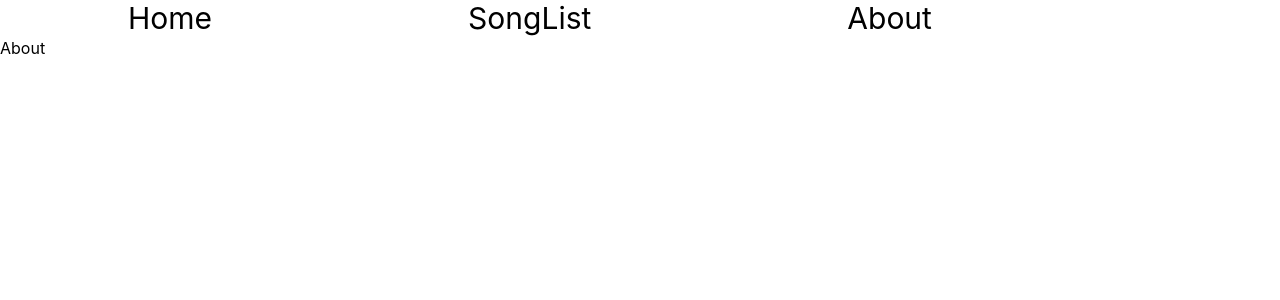
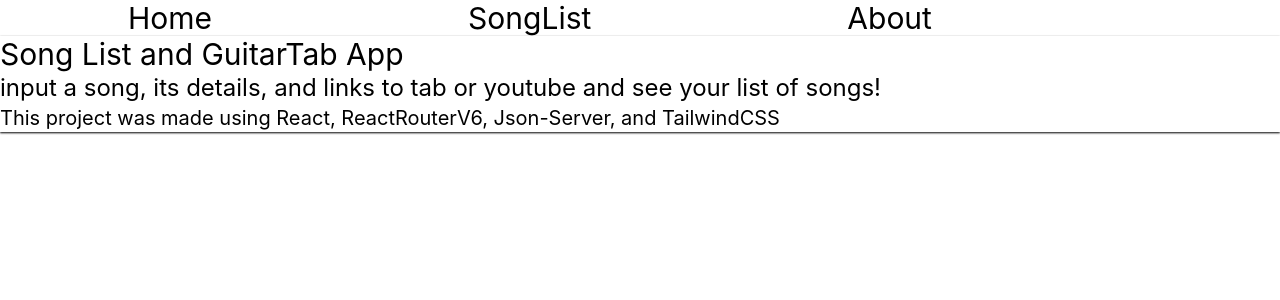
Before and after one commit to bboksn/SongLister, a React (Create React App) app: page /About in a window 1280 px wide. Shown: the top 300 px of the page. Built offline with nearby package versions, Linux system fonts and the light colour scheme.

Commit message:
about page

```diff
--- a/src/About.jsx
+++ b/src/About.jsx
@@ -2,6 +2,10 @@ import React from 'react'
 
 export default function About() {
   return (
-    <div>About</div>
+    <div className='border-black shadow-sm shadow-black'>
+        <h1 className='text-3xl'>Song List and GuitarTab App</h1>
+        <h2 className='text-2xl'>input a song, its details, and links to tab or youtube and see your list of songs!</h2>
+        <h3 className='text-xl'>This project was made using React, ReactRouterV6, Json-Server, and TailwindCSS</h3>
+    </div>
   )
 }
```
